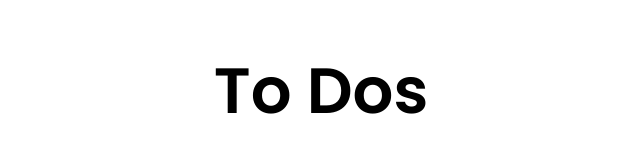
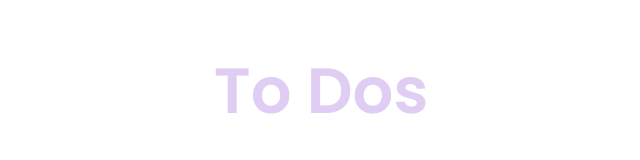
Before and after one commit to marianadkobayashi/to-do-app, a plain HTML site: page index.html in a window 1280 px wide. Shown: the whole page, without its empty margins (319-959 px from the left). Drawn offline with Linux system fonts and the light colour scheme.

Commit message:
added styling to the header

```diff
--- a/style.css
+++ b/style.css
@@ -10,7 +10,8 @@ body {
 }
 
 h1 {
-  color: rbg(179, 131, 226);
+  color: rgb(179, 131, 226);
   font-size: 4rem;
   text-align: center;
+  opacity: 0.4;
 }
```
